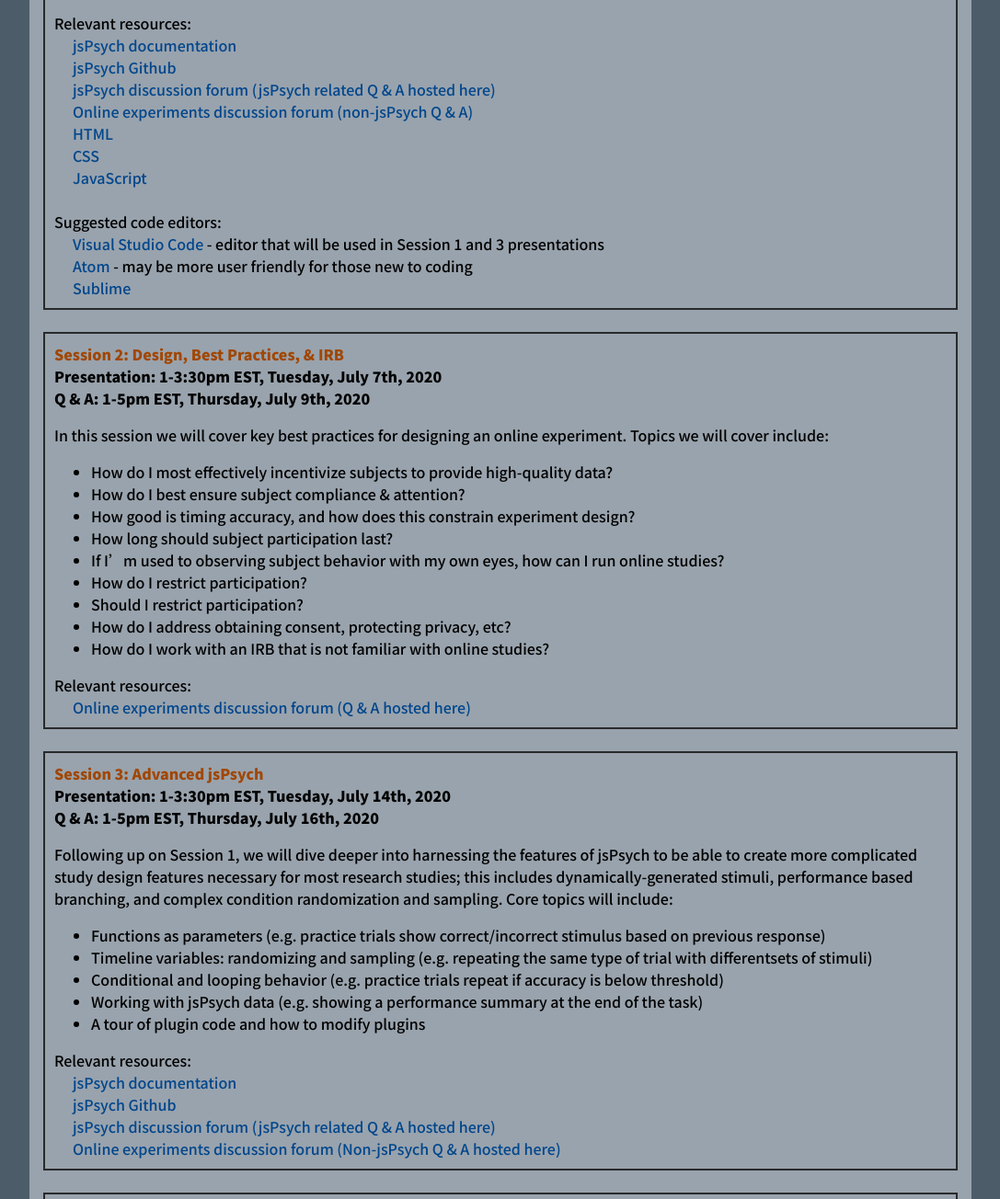
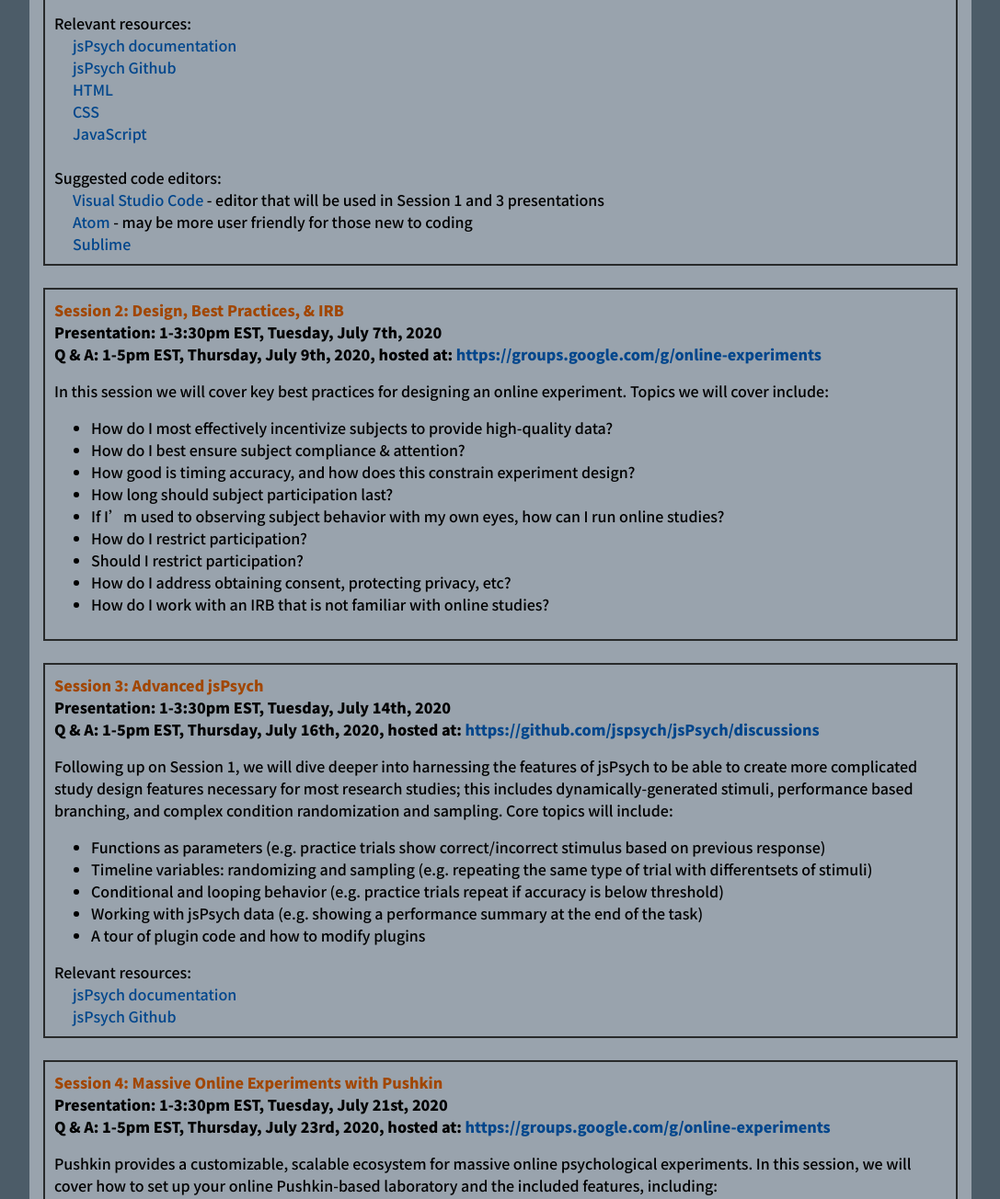
Before and after one commit to pushkin-consortium/movingresearchonline, a plain HTML site: page index.html in a window 1280 px wide. Shown: the part 973-2277 px from the top of the page at 92% size, without its empty margins (96-1183 px from the left). Drawn offline with Linux system fonts and the light colour scheme.

Commit message:
Clarify links for Q & A sessions; added link to archived session 1 video

```diff
--- a/index.html
+++ b/index.html
@@ -63,8 +63,11 @@
             <div class="card-title">Schedule</div>
             <div class="session">
                 <strong><span class="card-subtitle">Session 1: Intro to jsPsych</span><br />
-                    Presentation: 1-3:30pm EST, Tuesday, June 30th, 2020<br />
-                    Q & A: 1-5pm EST, Thursday, July 2nd, 2020<br /></strong>
+                    Presentation: 1-3:30pm EST, Tuesday, June 30th, 2020 <a href="https://youtu.be/BuhfsIFRFe8"
+                        target="_blank">[Click for archived video]</a><br />
+                    Q & A: 1-5pm EST, Thursday, July 2nd, 2020, hosted at: <a
+                        href="https://github.com/jspsych/jsPsych/discussions"
+                        target="_blank">https://github.com/jspsych/jsPsych/discussions</a></strong><br />
                 <p>In this session, we will cover the basic technologies necessary to build an online experiment,
                     including:<br />
                 <ol>
@@ -87,10 +90,6 @@
                     <ul>
                         <li><a href="https://www.jspsych.org/" target="_blank">jsPsych documentation</a></li>
                         <li><a href="https://github.com/jspsych/jsPsych" target="_blank">jsPsych Github</a></li>
-                        <li><a href="https://github.com/jspsych/jsPsych/discussions" target="_blank">jsPsych discussion
-                                forum (jsPsych related Q & A hosted here)</a></li>
-                        <li><a href="https://groups.google.com/forum/#!forum/online-experiments" target="_blank">Online
-                                experiments discussion forum (non-jsPsych Q & A)</a></li>
                         <li><a href="https://www.w3schools.com/html/" target="_blank">HTML</a></li>
                         <li><a href="https://www.w3schools.com/css/" target="_blank">CSS</a></li>
                         <li><a href="https://www.w3schools.com/js/" target="_blank">JavaScript</a></li>
@@ -113,7 +112,9 @@
             <div class="session">
                 <strong><span class="card-subtitle">Session 2: Design, Best Practices, & IRB</span><br />
                     Presentation: 1-3:30pm EST, Tuesday, July 7th, 2020<br />
-                    Q & A: 1-5pm EST, Thursday, July 9th, 2020<br /></strong>
+                    Q & A: 1-5pm EST, Thursday, July 9th, 2020, hosted at: <a
+                        href="https://groups.google.com/g/online-experiments"
+                        target="_blank">https://groups.google.com/g/online-experiments</a></strong><br />
                 <p>
                     In this session we will cover key best practices for designing an online experiment. Topics we will
                     cover include:<br />
@@ -129,20 +130,15 @@
                     <li>How do I work with an IRB that is not familiar with online studies?</li>
                 </ul>
                 </p>
-                Relevant resources:
-                <div class="link-list">
-                    <ul>
-                        <li><a href="https://groups.google.com/forum/#!forum/online-experiments" target="_blank">Online
-                                experiments discussion forum (Q & A hosted here)</a></li>
-                    </ul>
-                </div>
             </div>
             <br />
 
             <div class="session">
                 <strong><span class="card-subtitle">Session 3: Advanced jsPsych</span><br />
                     Presentation: 1-3:30pm EST, Tuesday, July 14th, 2020<br />
-                    Q & A: 1-5pm EST, Thursday, July 16th, 2020<br /></strong>
+                    Q & A: 1-5pm EST, Thursday, July 16th, 2020, hosted at: <a
+                        href="https://github.com/jspsych/jsPsych/discussions"
+                        target="_blank">https://github.com/jspsych/jsPsych/discussions</a></strong><br />
                 <p>
                     Following up on Session 1, we will dive deeper into harnessing the features of jsPsych to be able to
                     create more complicated study design features necessary for most research studies; this includes
@@ -164,10 +160,6 @@
                     <ul>
                         <li><a href="https://www.jspsych.org/" target="_blank">jsPsych documentation</a></li>
                         <li><a href="https://github.com/jspsych/jsPsych" target="_blank">jsPsych Github</a></li>
-                        <li><a href="https://github.com/jspsych/jsPsych/discussions" target="_blank">jsPsych discussion
-                                forum (jsPsych related Q & A hosted here)</a></li>
-                        <li><a href="https://groups.google.com/forum/#!forum/online-experiments" target="_blank">Online
-                                experiments discussion forum (Non-jsPsych Q & A hosted here)</a></li>
                     </ul>
                 </div>
             </div>
@@ -177,7 +169,9 @@
                 <strong><span class="card-subtitle">Session 4: Massive Online Experiments with
                         Pushkin</span><br />
                     Presentation: 1-3:30pm EST, Tuesday, July 21st, 2020<br />
-                    Q & A: 1-5pm EST, Thursday, July 23rd, 2020<br /></strong>
+                    Q & A: 1-5pm EST, Thursday, July 23rd, 2020, hosted at: <a
+                        href="https://groups.google.com/g/online-experiments"
+                        target="_blank">https://groups.google.com/g/online-experiments</a></strong><br />
                 <p>
                     Pushkin provides a customizable, scalable ecosystem for massive online psychological experiments. In
                     this session, we will cover how to set up your online Pushkin-based laboratory and the included
@@ -214,8 +208,6 @@
                     <ul>
                         <li><a href="https://pushkin-social-science-at-scale.readthedocs.io/en/latest/index.html"
                                 target="_blank">Pushkin</a></li>
-                        <li><a href="https://groups.google.com/forum/#!forum/online-experiments" target="_blank">Online
-                                experiments discussion forum (Q & A hosted here)</a></li>
                     </ul>
                 </div>
             </div>
```
